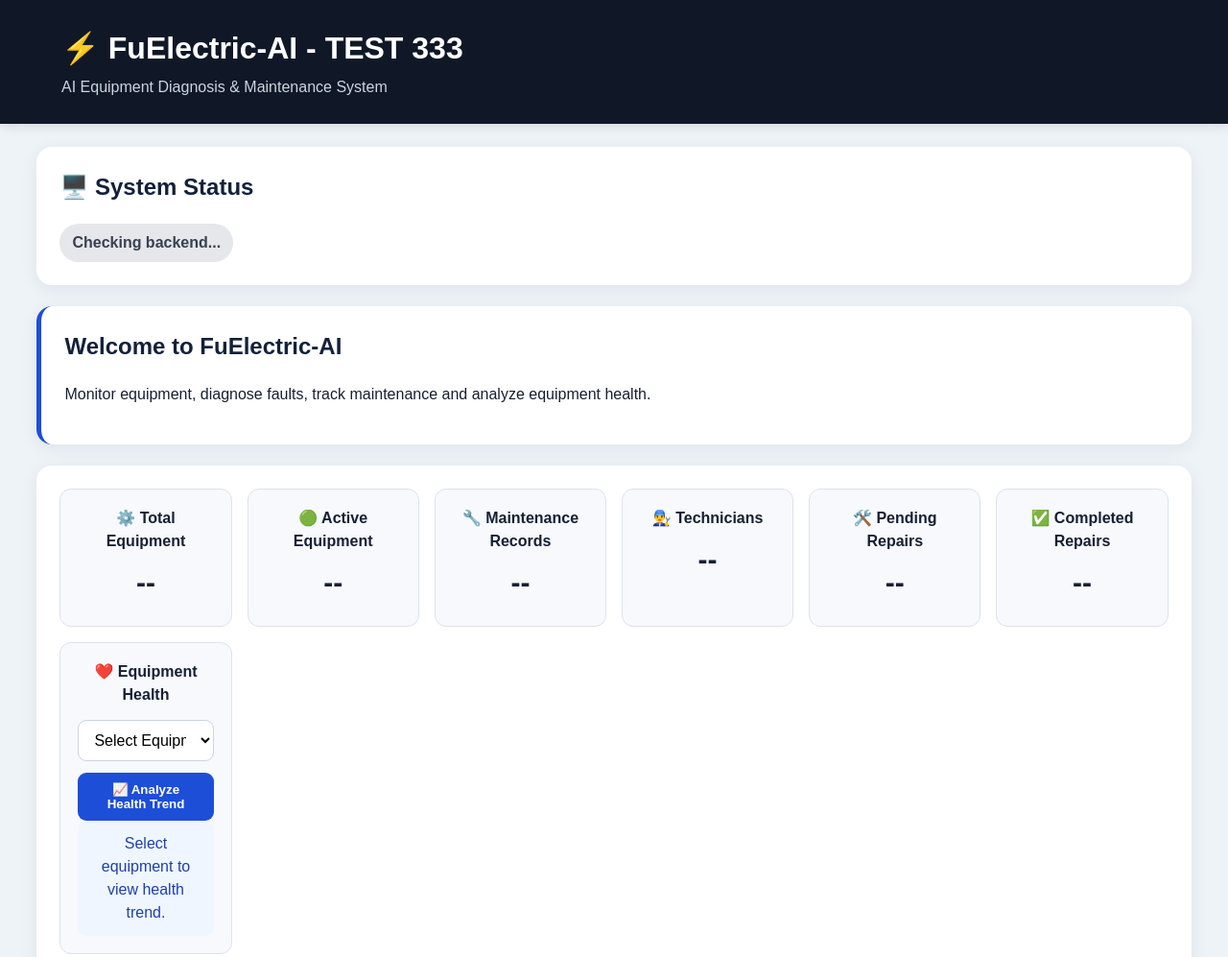
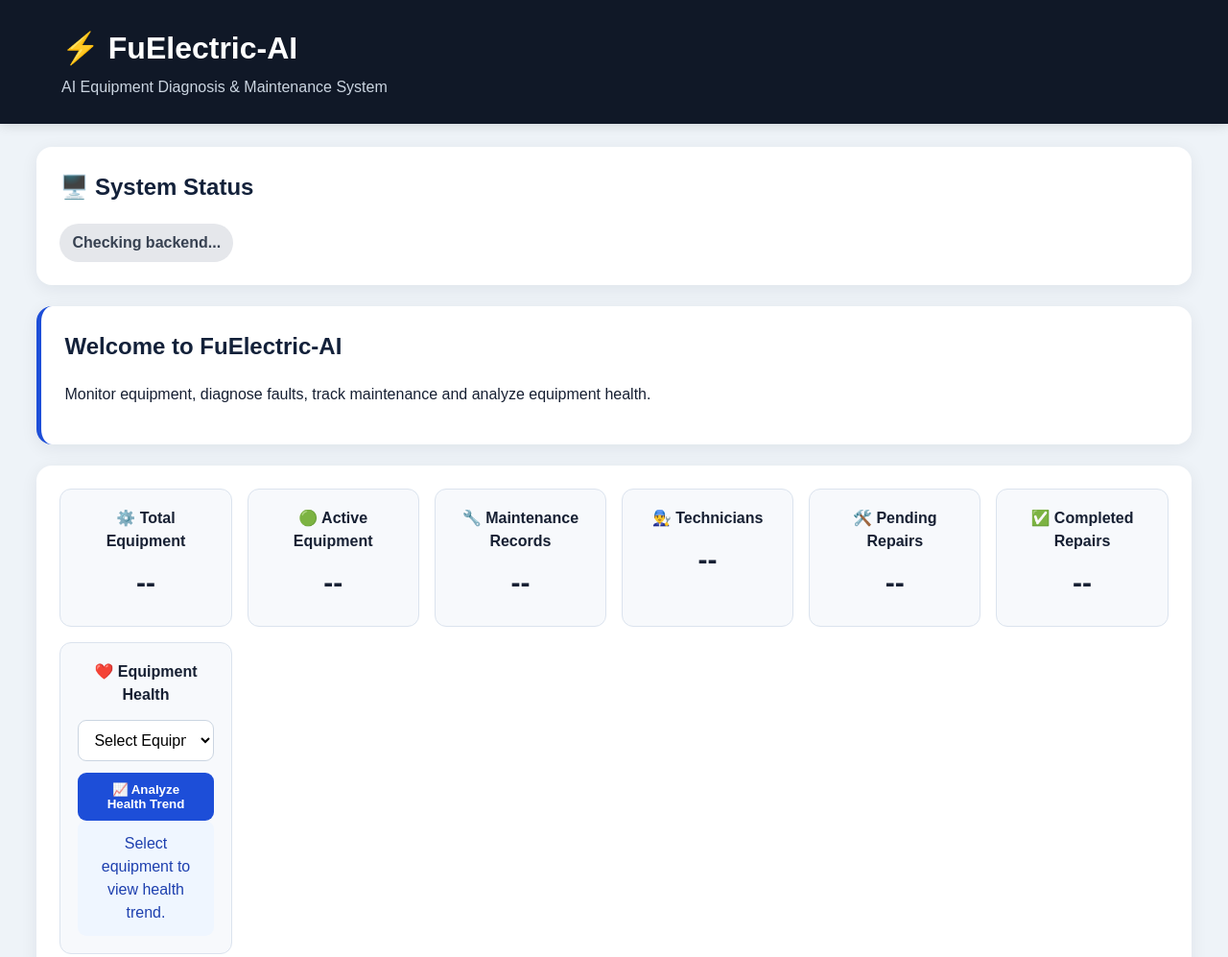
Before and after one commit to futurehublabs/FuElectric-AI, a plain HTML site: page frontend/index.html in a window 1280 px wide. Shown: the top 997 px of the page at 96% size. Drawn offline with Linux system fonts and the light colour scheme; no server answers.

Commit message:
Polish production website header

```diff
--- a/frontend/index.html
+++ b/frontend/index.html
@@ -126,7 +126,7 @@ footer{background:#101827;color:#cbd5e1;text-align:center;padding:24px}pre{white
 
 <header>
 
-    <h1>⚡ FuElectric-AI - TEST 333</h1>
+    <h1>⚡ FuElectric-AI</h1>
 
     <p>
         AI Equipment Diagnosis & Maintenance System
```
